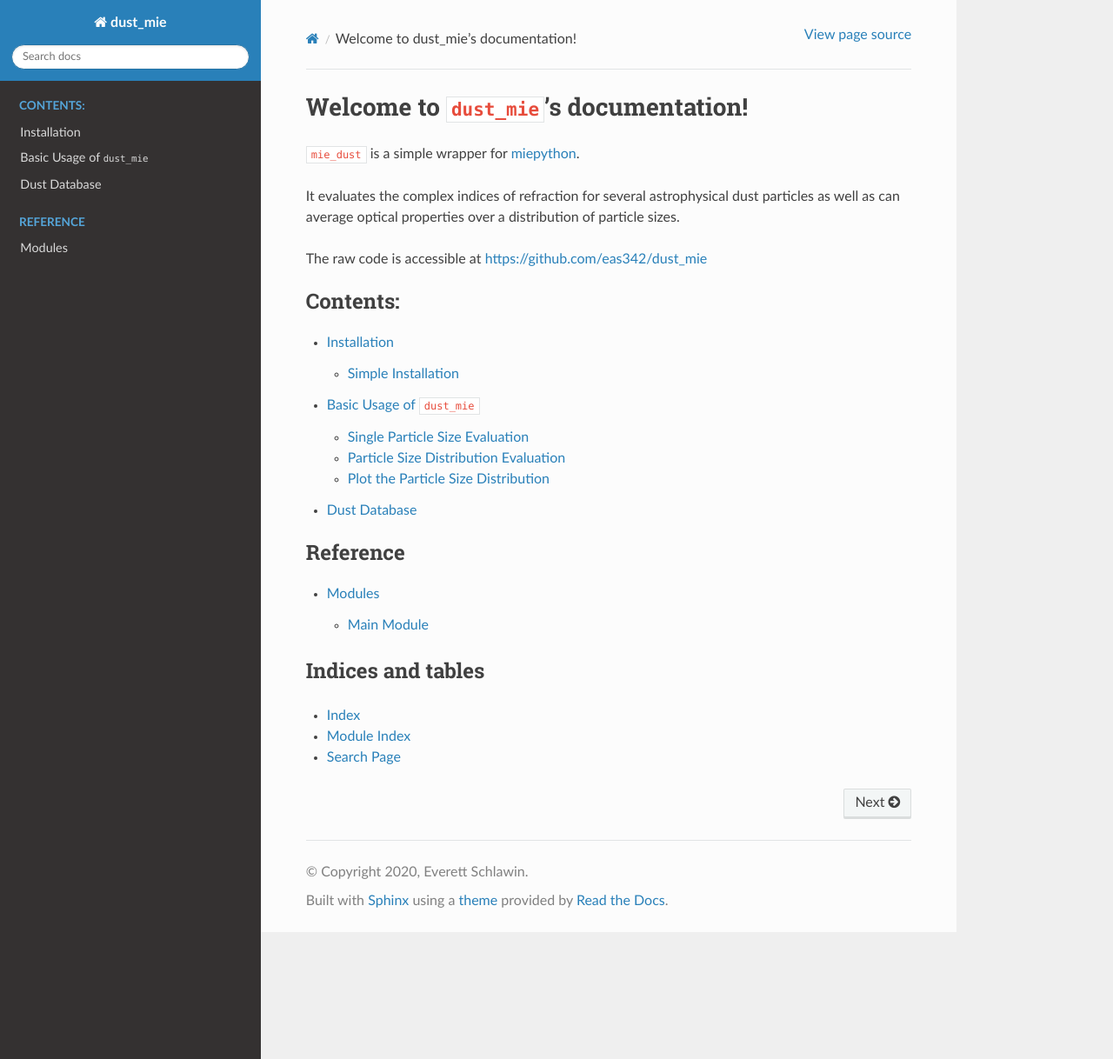
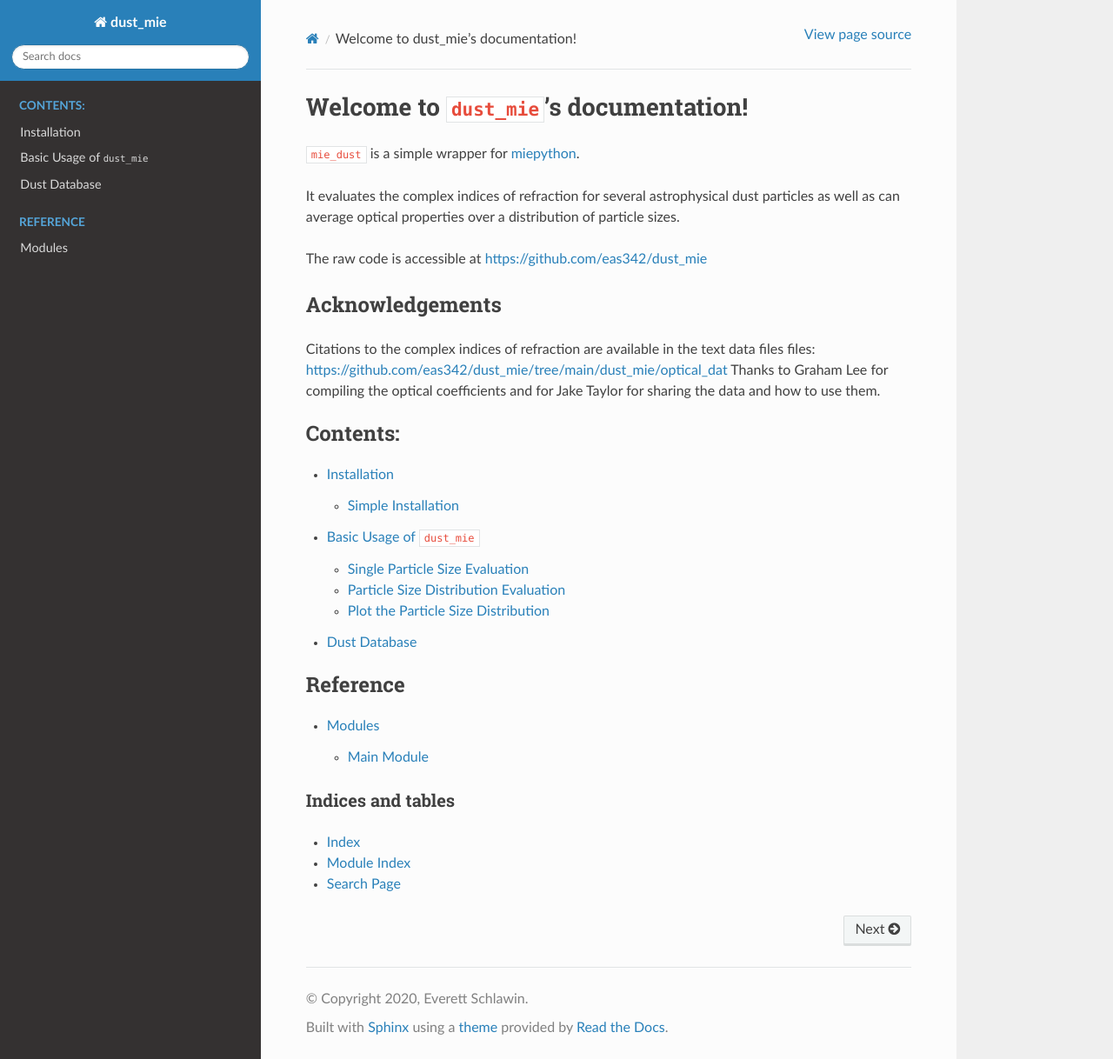
Before and after one commit to eas342/dust_mie, a Sphinx documentation site: the page built from docs/index.rst, in a window 1280 px wide and 1218 px high. Shown: the whole window at 87% size. Built offline with Sphinx 7.4.7 and the Read the Docs theme 2.0.0, drawn with Linux system fonts in a browser that asks for light colours.

Commit message:
added acknowledgements

```diff
--- a/docs/index.rst
+++ b/docs/index.rst
@@ -8,6 +8,12 @@ Welcome to :code:`dust_mie`'s documentation!
 It evaluates the complex indices of refraction for several astrophysical dust particles as well as can average optical properties over a distribution of particle sizes.
 
 The raw code is accessible at https://github.com/eas342/dust_mie
+
+Acknowledgements
+~~~~~~~~~~~~~~~~
+Citations to the complex indices of refraction are available in the text data files files:
+https://github.com/eas342/dust_mie/tree/main/dust_mie/optical_dat
+Thanks to Graham Lee for compiling the optical coefficients and for Jake Taylor for sharing the data and how to use them.
 
 .. toctree::
    :maxdepth: 2
```
